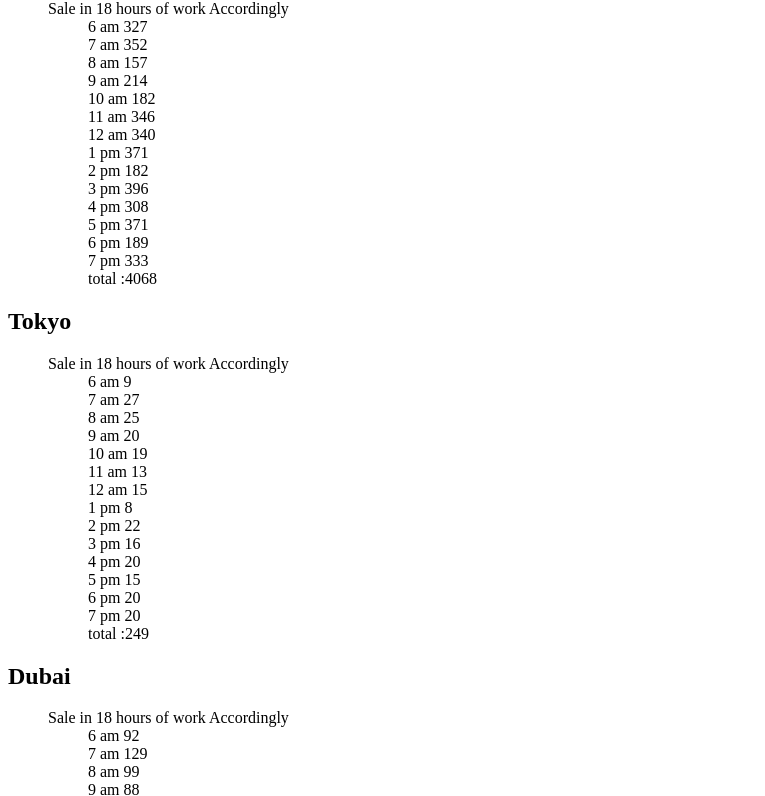
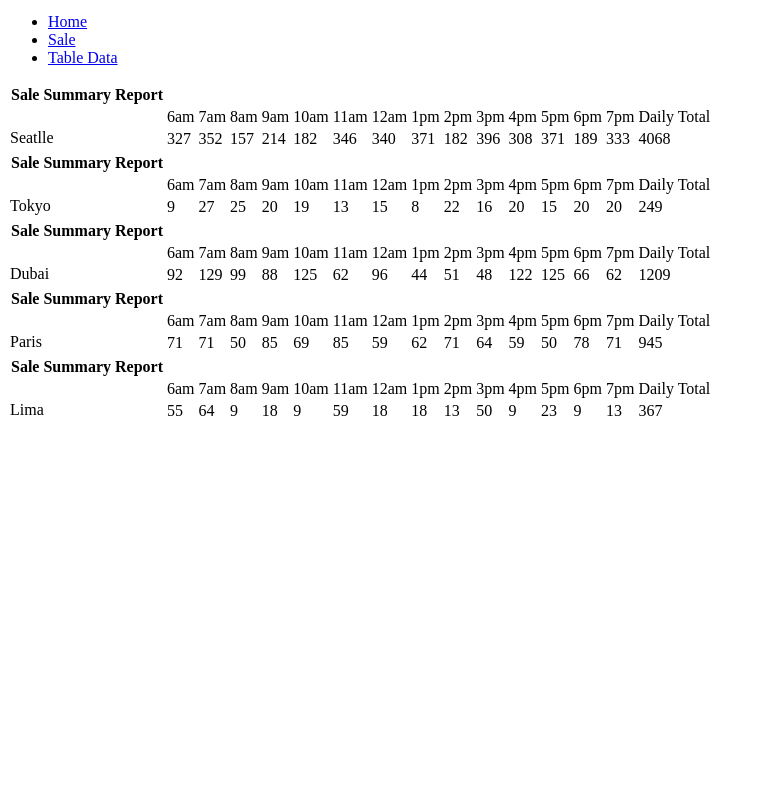
Before and after one commit to QSNgoFSDev/cookie-stand, a website: page Object-testing.html in a window 1280 px wide. Shown: the part 67-863 px from the top of the page, without its empty margins (0-765 px from the left). After the commit the page ends 800 px from the top, so only its background shows below. Drawn offline with Linux system fonts and the light colour scheme.

Commit message:
lab07-update

```diff
--- a/Object-testing.html
+++ b/Object-testing.html
@@ -6,6 +6,18 @@
     <title>Document</title>
 
 </head>
+<header>
+    <h1> Salmon Cookies</h1>
+    <nav>
+        <div>
+            <ul>
+                <li><a href="/index.html">Home</a></li>
+                <li><a href="/sale.html">Sale</a></li>
+                <li><a href="Object-testing.html">Table Data</a></li>
+            </ul>
+        </div>
+    </nav>
+</header>
 <body>
     <script src="Object-testing.js"></script>
 </body>
--- a/Object-testing.js
+++ b/Object-testing.js
@@ -1,3 +1,8 @@
+
+
+
+// lab 07 - table section
+
 function Location(location, minCus, maxCus, avgSale) {
 
     this.location = location;
@@ -13,7 +18,7 @@
 
     this.randomFunction = function () {
 
-        console.log(this.minCus)
+        // console.log(this.minCus)
         let randomMath = Math.floor(Math.random() * (this.maxCus - this.minCus) + this.minCus);
         return randomMath;
 
@@ -28,6 +33,7 @@
             let salePerHours = Math.floor(this.randomFunction() * this.avgSale);
 
             this.saleData.push(salePerHours);
+            // console.log(this.saleData)
 
         }
     }
@@ -58,7 +64,7 @@
         let saleAccordingly = document.createElement('ul');
         saleAccordingly.innerHTML = 'Sale in 18 hours of work Accordingly';
         document.body.appendChild(saleAccordingly);
-        console.log(saleAccordingly)
+        // console.log(saleAccordingly)
 
 
 
@@ -66,12 +72,12 @@
             let perHoursSaleHtml = document.createElement('ul');
             let hours = i
             let amHours = 'am'
-            if (i > 12){
+            if (i > 12) {
                 hours -= 12;
                 amHours = 'pm'
             }
             perHoursSaleHtml.innerHTML = hours + ' ' + amHours + ' ' + this.saleData[i - 6];
-            console.log(perHoursSaleHtml)
+            // console.log(perHoursSaleHtml)
             saleAccordingly.appendChild(perHoursSaleHtml)
 
 
@@ -80,53 +86,209 @@
         }
 
         let totalSale = document.createElement('ul');
-        totalSale.innerHTML = 'total '+':' + this.sumCookies();
+        totalSale.innerHTML = 'total ' + ':' + this.sumCookies();
         saleAccordingly.appendChild(totalSale);
     }
+
+    this.renderTable = function () {
+        let salesTable = document.createElement('table');
+        let tableHeader = document.createElement('th')
+        document.body.appendChild(salesTable)
+        salesTable.appendChild(tableHeader)
+
+        let saleSummary = 'Sale Summary Report'
+        tableHeader.innerHTML = saleSummary
+        let blanktr = document.createElement('tr')
+        salesTable.appendChild(blanktr)
+        // create hours table row
+        blanktr.innerHTML = '&nbsp;'
+
+
+
+        for (i = 6; i <= 19; i++) {
+
+            let hoursTable = i
+            let amHoursTable = 'am'
+            if (i > 12) {
+                hoursTable -= 12;
+                amHoursTable = 'pm'
+            }
+            let hoursdatatr = document.createElement('td')
+            hoursdatatr.innerHTML = hoursTable + amHoursTable
+            blanktr.appendChild(hoursdatatr)
+
+
+
+
+
+
+
+
+        }
+
+        let dailyTotaltd = document.createElement('td')
+        dailyTotaltd.innerHTML = ('Daily Total')
+        blanktr.appendChild(dailyTotaltd)
+
+
+        let locationTableName = document.createElement('tr')
+        salesTable.appendChild(locationTableName)
+        locationTableName.innerHTML = this.location
+        // create corresponding data to hours
+
+        for (i = 0; i < this.saleData.length; i++) {
+            let hourslyDataTable = document.createElement('td');
+            // console.log(this.saleData)
+            // console.log(hourslyDataTable)
+            console.log(this.saleData[i])
+            // console.log(i)
+            // console.log(this.saleData.length)
+            hourslyDataTable.innerHTML = this.saleData[i];
+            console.log(hourslyDataTable)
+
+
+            locationTableName.appendChild(hourslyDataTable)
+
+
+
+
+        }
+
+        let dailyDataEl = document.createElement('td')
+        dailyDataEl.innerHTML = this.sumCookies()
+        locationTableName.appendChild(dailyDataEl)
+        // console.log(this.sumCookies())
+
+
+
 
 
 
 
     }
 
-// function methodCall(locationMethod){
-//     this.locationMethod.randomFunction()= randomFunction()
-//     this.locationMethod.simulatedCookies()=simulatedCookies()
-//     this.locationMethod.displayFunction() = displayFunction()
+    // gọi phương thức "callFunction" => thực hiện call 4 function ở dưới theo giá trị location truyền vào.
 
-// }
+    this.callFunction = function () {
+        this.randomFunction()
+        this.simulatedCookies()
+        // this.displayFunction()
+        this.renderTable()
+
+    }
+
+
+}
 
 
 
-const seatlle = new Location('Seatlle', 23, 65, 6.3)
 
 
 
-    seatlle.randomFunction()
-    seatlle.simulatedCookies()
-    seatlle.displayFunction()
 
-const tokyo = new Location('Tokyo', 3, 24, 1.2)
 
-tokyo.randomFunction()
-tokyo.simulatedCookies()
-tokyo.displayFunction()
 
+
+
+
+
+
+
+
+
+
+
+
+let seatlle = new Location('Seatlle', 23, 65, 6.3)
+seatlle.callFunction()
+
+
+
+// seatlle.randomFunction()
+// seatlle.simulatedCookies()
+// seatlle.displayFunction()
+// seatlle.renderTable()
+
+let tokyo = new Location('Tokyo', 3, 24, 1.2)
+
+// tokyo.randomFunction()
+// tokyo.simulatedCookies()
+// tokyo.displayFunction()
+
+tokyo.callFunction()
 // const tokyocall = new locationMethod(tokyo)
-const dubai = new Location('Dubai',11,38,3.7)
+let dubai = new Location('Dubai', 11, 38, 3.7)
 
-dubai.randomFunction()
-dubai.simulatedCookies()
-dubai.displayFunction()
+// dubai.randomFunction()
+// dubai.simulatedCookies()
+// dubai.displayFunction()
+dubai.callFunction()
+let Paris = new Location('Paris', 20, 38, 2.3)
 
-const Paris = new Location('Paris', 20,38,2.3)
+// Paris.randomFunction()
+// Paris.simulatedCookies()
+// Paris.displayFunction()
+Paris.callFunction()
+let Lima = new Location('Lima', 2, 16, 4.6)
 
-Paris.randomFunction()
-Paris.simulatedCookies()
-Paris.displayFunction()
+// Lima.randomFunction()
+// Lima.simulatedCookies()
+// Lima.displayFunction()
+Lima.callFunction()
+// tr => td
 
-const Lima  = new Location ('Lima',2,16,4.6)
 
-Lima.randomFunction()
-Lima.simulatedCookies()
-Lima.displayFunction()
+
+
+// NOTE: Please use a header cell for both the header row ( containing store hours ), and the footer row ( hourly and grand totals across all stores ).
+
+/*
+Proposed solution
+created another constructor function [General Table]. take all data of separate locations. to generate for such template as Lab07.
+
+createElement = 'tr'
+element.innerhtml = locations
+tr appendChild table
+
+create td = saleData of that location.
+write loop at [i]
+tdelement.innerhtml = location.saledData[i]
+trelement.appendChild(tdelement)
+
+
+*/
+cities = [seatlle,Paris]
+
+function GeneralTable(cityNames1, cityNames2, cityNames3, cityNames4, cityNames5) {
+    this.cityNames1 = cityNames1,
+        this.cityNames2 = cityNames2,
+        this.cityNames3 = cityNames3,
+        this.cityNames4 = cityNames4,
+        this.cityNames5 = cityNames5,
+
+    this.createTable = function(){
+        let blanktr = document.createElement('tr')
+        blanktr.innerHTML = '&nbsp;'
+        document.body.appendChild(blanktr)
+
+
+        for (let i =6; i<=19;i++){
+            let hours = i;
+            let amHours = 'AM';
+            if (i>12){
+                hours -=12;
+                amHours = 'PM';
+            }
+            let headingHours = document.createElement('td');
+            headingHours.innerHTML= hours + ' ' + amHours;
+            blanktr.appendChild(headingHours)
+
+
+
+
+
+        }
+
+    }
+
+}
--- a/main.css
+++ b/main.css
@@ -18,6 +18,8 @@
     /* A background color for the default page background (make sure font colors have good contrast and are readable on this background). */
 
     background-color: beige;
+    height: 300vh;
+
 
 
 
@@ -25,6 +27,19 @@
 
 
 }
+
+/* .salmonIntro {
+    margin-top: 200px;
+
+} */
+
+
+
+header {
+    position: sticky;
+    width: 100%;
+}
+
 
 article {
     display: flex;
@@ -62,3 +77,9 @@
     border-radius: 1rem;
     border: 2px solid black;
 }
+
+footer {
+    position: fixed;
+    width: 100%;
+
+}
```
Also changed, not shown: index.html (+3 -0 lines), image-1.png (added), readme-lab07.md.
